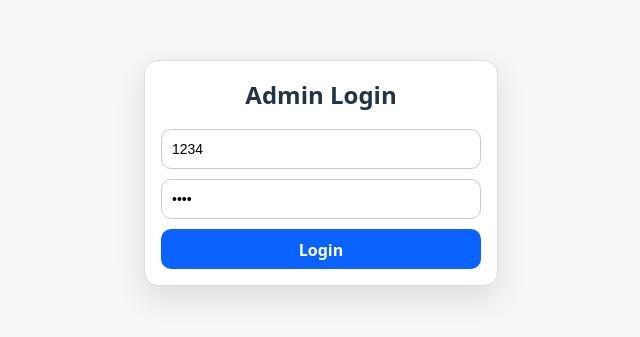
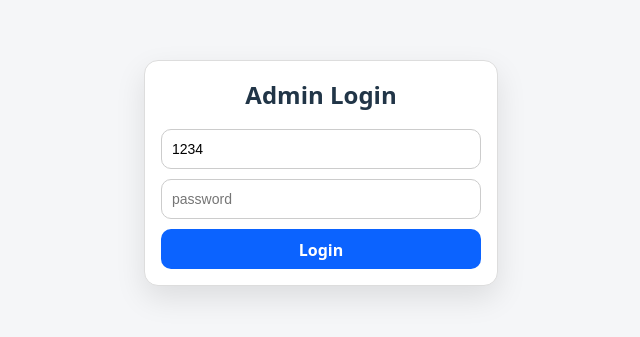
Before and after one commit to Bsrion/cards-csv, a React (Vite) app: page / in a window 1280 px wide. Shown: the part 227-564 px from the top of the page, without its empty margins (319-959 px from the left). Built offline with nearby package versions, Linux system fonts and the light colour scheme; a web font is replaced by a local one.

Commit message:
no password show

```diff
--- a/src/App.jsx
+++ b/src/App.jsx
@@ -439,7 +439,7 @@ function normalizeImportedRow(raw) {
    ========================= */
 function Login({ onSuccess }) {
   const [user, setUser] = useState("1234");
-  const [pass, setPass] = useState("1234");
+  const [pass, setPass] = useState("");
   const [busy, setBusy] = useState(false);
   const [err, setErr] = useState("");
 
```
